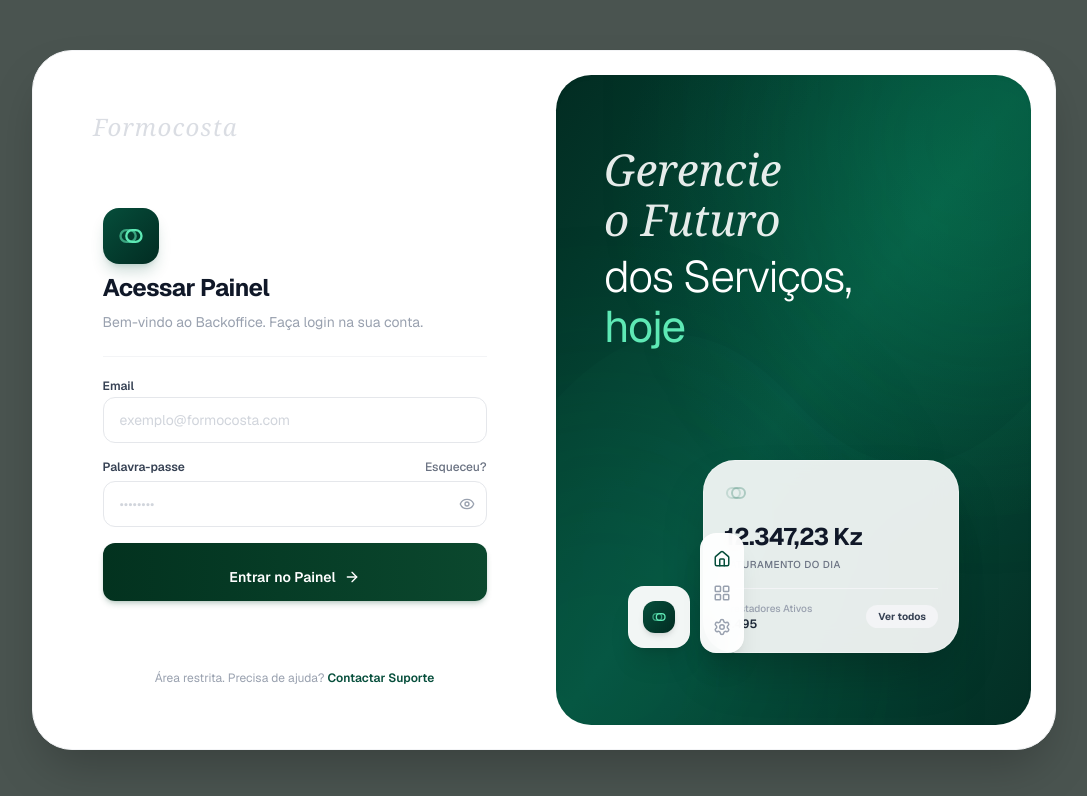
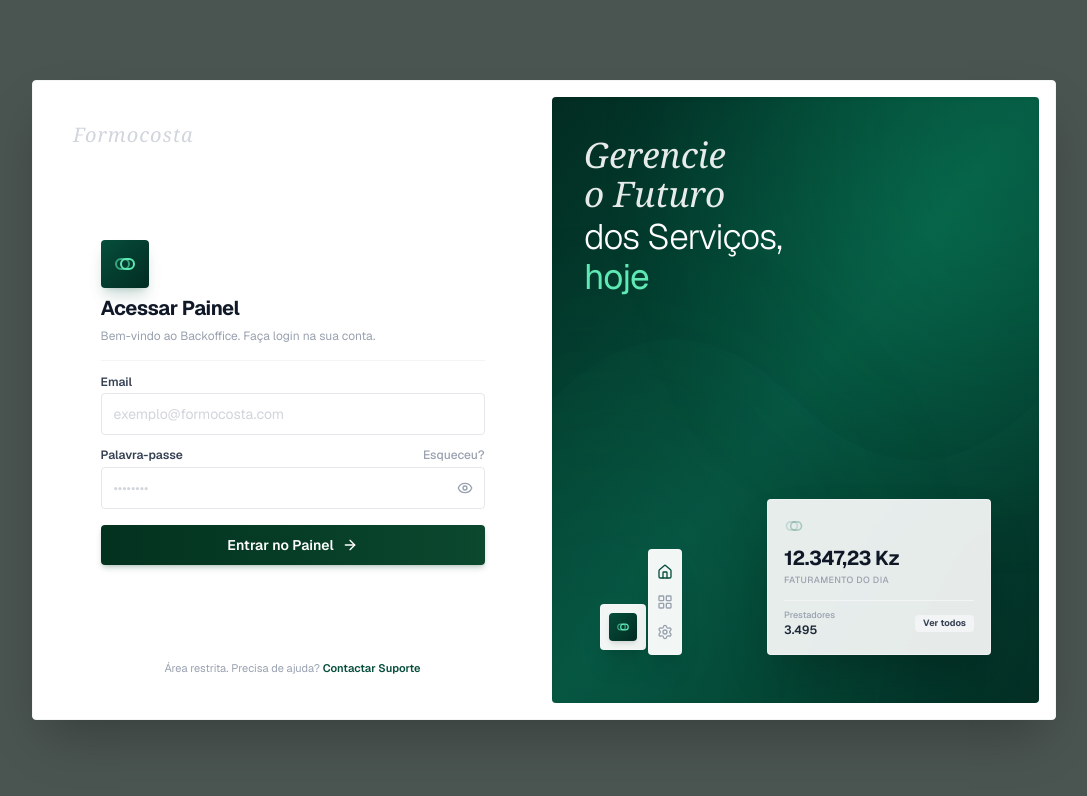
Before and after one commit to formocosta/frontend, a Next.js app: page /login in a window 1280 px wide. Shown: the top 796 px of the page, without its empty margins (96-1183 px from the left). Built offline with nearby package versions, Linux system fonts and the light colour scheme.

Commit message:
feat: create login page with authentication form and responsive layout

```diff
--- a/src/app/login/page.tsx
+++ b/src/app/login/page.tsx
@@ -3,7 +3,6 @@
 import { useState } from 'react';
 import { useRouter } from 'next/navigation';
 import { useAuth } from '@/lib/auth-context';
-import { MOCK_USERS } from '@/lib/auth';
 import {
   Eye,
   EyeOff,
@@ -22,75 +21,61 @@ export default function LoginPage() {
   const [password, setPassword] = useState('');
   const [showPassword, setShowPassword] = useState(false);
   const [loading, setLoading] = useState(false);
-  const [serverError, setServerError] = useState('');
 
   async function handleSubmit(e: React.FormEvent<HTMLFormElement>) {
     e.preventDefault();
-    setServerError('');
     setLoading(true);
 
     try {
-      // Simulate network request
-      await new Promise((r) => setTimeout(r, 1200));
-      const mockUser = MOCK_USERS[email];
-
-      if (!mockUser) {
-        setServerError('Credenciais inválidas. Verifique e tente novamente.');
-        return;
-      }
+      // Simulate direct redirect
+      await new Promise((r) => setTimeout(r, 800));
 
       login(
-        { id: mockUser.id, name: mockUser.name, email, role: mockUser.role },
+        { id: '1', name: 'Administrador', email: email || 'admin@formocosta.com', role: 'admin' },
         'mock-access-token',
         'mock-refresh-token',
       );
       router.push('/dashboard');
     } catch {
-      setServerError('Ocorreu um erro no servidor. Tente novamente mais tarde.');
+      router.push('/dashboard');
     } finally {
       setLoading(false);
     }
   }
 
   return (
-    <main className="min-h-screen bg-[#4a5450] flex items-center justify-center p-4 md:p-8 font-sans">
-      <div className="w-full max-w-5xl bg-white rounded-[2.5rem] p-3 grid md:grid-cols-2 shadow-2xl border border-gray-100 min-h-[640px] md:min-h-[700px] transition-all duration-300">
+    <main className="h-screen w-screen bg-[#4a5450] flex items-center justify-center p-3 md:p-6 font-sans overflow-hidden">
+      <div className="w-full max-w-5xl bg-white rounded-sm p-2 grid md:grid-cols-2 shadow-2xl border border-gray-100 h-full max-h-[580px] md:max-h-[640px] transition-all duration-300">
 
         {/* ── LEFT COLUMN (Login Form) ──────────────────────── */}
-        <div className="flex flex-col justify-between p-8 md:p-12 min-h-[500px]">
+        <div className="flex flex-col justify-between p-6 md:p-8 h-full overflow-y-auto">
           {/* Logo / Brand Header */}
-          <div className="text-gray-300/80 font-serif italic text-2xl tracking-wider select-none">
+          <div className="text-gray-300 font-serif italic text-xl tracking-wider select-none">
             Formocosta
           </div>
 
           {/* Form Content */}
-          <div className="max-w-sm w-full mx-auto my-auto space-y-6">
-            <div className="space-y-2">
+          <div className="max-w-sm w-full mx-auto my-auto space-y-4">
+            <div className="space-y-1.5">
               {/* Green Icon Box */}
-              <div className="w-14 h-14 rounded-2xl bg-gradient-to-br from-[#064e3b] to-[#022c22] flex items-center justify-center shadow-lg shadow-[#064e3b]/20">
+              <div className="w-12 h-12 rounded-sm bg-gradient-to-br from-[#064e3b] to-[#022c22] flex items-center justify-center shadow-lg shadow-[#064e3b]/20">
                 {/* Overlapping loops SVG icon */}
-                <svg viewBox="0 0 24 24" fill="currentColor" className="w-7 h-7 text-emerald-300">
+                <svg viewBox="0 0 24 24" fill="currentColor" className="w-6 h-6 text-emerald-300">
                   <path d="M8 6h3a6 6 0 0 1 6 6v0a6 6 0 0 1-6 6H8a6 6 0 0 1-6-6v0a6 6 0 0 1 6-6zm3 10a4 4 0 0 0 4-4v0a4 4 0 0 0-4-4H8a4 4 0 0 0-4 4v0a4 4 0 0 0 4 4h3z" opacity="0.6" />
                   <path d="M16 6h-3a6 6 0 0 0-6 6v0a6 6 0 0 0 6 6h3a6 6 0 0 0 6-6v0a6 6 0 0 0-6-6zm-3 10a4 4 0 0 1-4-4v0a4 4 0 0 1 4-4h3a4 4 0 0 1 4 4v0a4 4 0 0 1-4 4h-3z" />
                 </svg>
               </div>
-              <h2 className="text-2xl font-bold text-gray-900 tracking-tight">Acessar Painel</h2>
-              <p className="text-sm text-gray-400">
+              <h2 className="text-xl font-bold text-gray-900 tracking-tight">Acessar Painel</h2>
+              <p className="text-xs text-gray-400">
                 Bem-vindo ao Backoffice. Faça login na sua conta.
               </p>
             </div>
 
-            <div className="w-full border-t border-gray-100 my-4" />
+            <div className="w-full border-t border-gray-100 my-2" />
 
-            {serverError && (
-              <div className="text-center text-xs text-red-600 font-medium bg-red-50 border border-red-100 rounded-xl p-3 animate-in fade-in duration-200">
-                {serverError}
-              </div>
-            )}
-
-            <form onSubmit={handleSubmit} className="space-y-4">
+            <form onSubmit={handleSubmit} className="space-y-3">
               {/* Email Input */}
-              <div className="space-y-1.5">
+              <div className="space-y-1">
                 <label htmlFor="email" className="text-xs font-semibold text-gray-700">
                   Email
                 </label>
@@ -100,13 +85,13 @@ export default function LoginPage() {
                   placeholder="exemplo@formocosta.com"
                   value={email}
                   onChange={(e) => setEmail(e.target.value)}
-                  className="w-full px-4 py-3 rounded-xl border border-gray-200 focus:border-[#064e3b] focus:ring-1 focus:ring-[#064e3b] outline-none text-sm text-gray-800 placeholder:text-gray-300 transition-all bg-white"
+                  className="w-full px-3 py-2.5 rounded-sm border border-gray-200 focus:border-[#064e3b] focus:ring-1 focus:ring-[#064e3b] outline-none text-sm text-gray-800 placeholder:text-gray-300 transition-all bg-white"
                   required
                 />
               </div>
 
               {/* Password Input */}
-              <div className="space-y-1.5">
+              <div className="space-y-1">
                 <div className="flex justify-between items-center">
                   <label htmlFor="password" className="text-xs font-semibold text-gray-700">
                     Palavra-passe
@@ -114,7 +99,7 @@ export default function LoginPage() {
                   <button
                     type="button"
                     onClick={() => router.push('/forgot-password')}
-                    className="text-xs text-gray-500 hover:text-gray-900 font-medium transition-colors"
+                    className="text-xs text-gray-400 hover:text-gray-900 font-medium transition-colors"
                   >
                     Esqueceu?
                   </button>
@@ -126,7 +111,7 @@ export default function LoginPage() {
                     placeholder="••••••••"
                     value={password}
                     onChange={(e) => setPassword(e.target.value)}
-                    className="w-full px-4 py-3 rounded-xl border border-gray-200 focus:border-[#064e3b] focus:ring-1 focus:ring-[#064e3b] outline-none text-sm text-gray-800 placeholder:text-gray-300 transition-all bg-white pr-10"
+                    className="w-full px-3 py-2.5 rounded-sm border border-gray-200 focus:border-[#064e3b] focus:ring-1 focus:ring-[#064e3b] outline-none text-sm text-gray-800 placeholder:text-gray-300 transition-all bg-white pr-10"
                     required
                   />
                   <button
@@ -144,12 +129,12 @@ export default function LoginPage() {
               <button
                 type="submit"
                 disabled={loading}
-                className="w-full py-3.5 bg-gradient-to-r from-[#03321f] to-[#0b482e] hover:from-[#0b482e] hover:to-[#03321f] text-white text-sm font-semibold rounded-xl transition-all duration-300 shadow-md shadow-[#0b482e]/20 active:scale-[0.98] disabled:opacity-75 disabled:pointer-events-none flex items-center justify-center gap-2 cursor-pointer pt-6"
+                className="w-full py-2.5 bg-gradient-to-r from-[#03321f] to-[#0b482e] hover:from-[#0b482e] hover:to-[#03321f] text-white text-sm font-semibold rounded-sm transition-all duration-300 shadow-md shadow-[#0b482e]/20 active:scale-[0.98] disabled:opacity-75 disabled:pointer-events-none flex items-center justify-center gap-2 cursor-pointer mt-4"
               >
                 {loading ? (
                   <>
                     <Loader2 size={16} className="animate-spin" />
-                    A autenticar…
+                    A entrar…
                   </>
                 ) : (
                   <>
@@ -163,7 +148,7 @@ export default function LoginPage() {
 
           {/* Support / Privacy Footer */}
           <div className="text-center">
-            <span className="text-xs text-gray-400">
+            <span className="text-[11px] text-gray-400">
               Área restrita. Precisa de ajuda?{' '}
               <button type="button" className="text-[#064e3b] font-semibold hover:underline">
                 Contactar Suporte
@@ -173,8 +158,8 @@ export default function LoginPage() {
         </div>
 
         {/* ── RIGHT COLUMN (Premium Card) ────────────────────── */}
-        <div className="p-3 hidden md:flex">
-          <div className="w-full h-full rounded-[2.2rem] bg-gradient-to-br from-[#022c22] via-[#064e3b] to-[#022c22] relative overflow-hidden flex flex-col justify-between p-12 shadow-inner">
+        <div className="p-2 hidden md:flex h-full">
+          <div className="w-full h-full rounded-sm bg-gradient-to-br from-[#022c22] via-[#064e3b] to-[#022c22] relative overflow-hidden flex flex-col justify-between p-8 shadow-inner">
             {/* Glossy gradient reflection background blobs */}
             <div className="absolute inset-0 bg-[radial-gradient(circle_at_80%_20%,rgba(16,185,129,0.15),transparent_50%)] pointer-events-none" />
             <div className="absolute -top-[30%] -right-[30%] w-[80%] h-[80%] rounded-full bg-emerald-500/10 blur-[100px] pointer-events-none" />
@@ -188,27 +173,27 @@ export default function LoginPage() {
             </div>
 
             {/* Premium Typography Header */}
-            <div className="relative z-10 mt-6 space-y-1.5 select-none">
-              <div className="font-serif italic text-white/90 text-4xl lg:text-[2.75rem] font-medium leading-none">
+            <div className="relative z-10 mt-2 space-y-1 select-none">
+              <div className="font-serif italic text-white/90 text-3xl lg:text-[2.2rem] font-medium leading-none">
                 Gerencie
               </div>
-              <div className="font-serif italic text-white/90 text-4xl lg:text-[2.75rem] font-medium leading-none">
+              <div className="font-serif italic text-white/90 text-3xl lg:text-[2.2rem] font-medium leading-none">
                 o Futuro
               </div>
-              <div className="font-sans font-light text-white text-4xl lg:text-[2.75rem] leading-none pt-2 tracking-tight">
+              <div className="font-sans font-light text-white text-3xl lg:text-[2.2rem] leading-none pt-1 tracking-tight">
                 dos Serviços,
               </div>
-              <div className="font-sans font-normal text-emerald-300 text-4xl lg:text-[2.75rem] leading-none tracking-tight">
+              <div className="font-sans font-normal text-emerald-300 text-3xl lg:text-[2.2rem] leading-none tracking-tight">
                 hoje
               </div>
             </div>
 
             {/* Floating Widgets Area */}
-            <div className="relative h-64 mt-auto w-full select-none">
+            <div className="relative h-48 mt-auto w-full select-none">
               {/* Bottom-left logo icon square */}
-              <div className="absolute bottom-6 left-6 bg-white/95 backdrop-blur-md p-3.5 rounded-2xl shadow-xl border border-white/20 z-20 animate-float-delayed">
-                <div className="w-8 h-8 rounded-xl bg-gradient-to-br from-[#064e3b] to-[#022c22] flex items-center justify-center shadow-md">
-                  <svg viewBox="0 0 24 24" fill="currentColor" className="w-4 h-4 text-emerald-300">
+              <div className="absolute bottom-4 left-4 bg-white/95 backdrop-blur-md p-2 rounded-sm shadow-xl border border-white/20 z-20 animate-float-delayed">
+                <div className="w-7 h-7 rounded-sm bg-gradient-to-br from-[#064e3b] to-[#022c22] flex items-center justify-center shadow-md">
+                  <svg viewBox="0 0 24 24" fill="currentColor" className="w-3.5 h-3.5 text-emerald-300">
                     <path d="M8 6h3a6 6 0 0 1 6 6v0a6 6 0 0 1-6 6H8a6 6 0 0 1-6-6v0a6 6 0 0 1 6-6zm3 10a4 4 0 0 0 4-4v0a4 4 0 0 0-4-4H8a4 4 0 0 0-4 4v0a4 4 0 0 0 4 4h3z" opacity="0.6" />
                     <path d="M16 6h-3a6 6 0 0 0-6 6v0a6 6 0 0 0 6 6h3a6 6 0 0 0 6-6v0a6 6 0 0 0-6-6zm-3 10a4 4 0 0 1-4-4v0a4 4 0 0 1 4-4h3a4 4 0 0 1 4 4v0a4 4 0 0 1-4 4h-3z" />
                   </svg>
@@ -216,39 +201,39 @@ export default function LoginPage() {
               </div>
 
               {/* Vertical Menu Widget */}
-              <div className="absolute bottom-6 left-24 bg-white/95 backdrop-blur-md py-4 px-3 rounded-2xl flex flex-col gap-4 shadow-xl border border-white/20 z-20 animate-float">
-                <Home size={18} className="text-[#064e3b] cursor-pointer hover:scale-110 transition-transform" />
-                <LayoutGrid size={18} className="text-gray-400 cursor-pointer hover:scale-110 transition-transform" />
-                <Settings size={18} className="text-gray-400 cursor-pointer hover:scale-110 transition-transform" />
+              <div className="absolute bottom-4 left-16 bg-white/95 backdrop-blur-md py-3.5 px-2 rounded-sm flex flex-col gap-3.5 shadow-xl border border-white/20 z-20 animate-float">
+                <Home size={16} className="text-[#064e3b] cursor-pointer hover:scale-110 transition-transform" />
+                <LayoutGrid size={16} className="text-gray-400 cursor-pointer hover:scale-110 transition-transform" />
+                <Settings size={16} className="text-gray-400 cursor-pointer hover:scale-110 transition-transform" />
               </div>
 
               {/* Larger Statistics Card */}
-              <div className="absolute bottom-6 right-6 bg-white/90 backdrop-blur-md p-5 rounded-[2rem] w-64 shadow-2xl border border-white/30 z-10 animate-float">
-                <div className="flex justify-between items-start mb-4">
+              <div className="absolute bottom-4 right-4 bg-white/90 backdrop-blur-md p-4 rounded-sm w-56 shadow-2xl border border-white/30 z-10 animate-float">
+                <div className="flex justify-between items-start mb-2">
                   {/* Stylized Logo symbol */}
                   <div className="text-emerald-800/25">
-                    <svg viewBox="0 0 24 24" fill="currentColor" className="w-6 h-6">
+                    <svg viewBox="0 0 24 24" fill="currentColor" className="w-5 h-5">
                       <path d="M8 6h3a6 6 0 0 1 6 6v0a6 6 0 0 1-6 6H8a6 6 0 0 1-6-6v0a6 6 0 0 1 6-6zm3 10a4 4 0 0 0 4-4v0a4 4 0 0 0-4-4H8a4 4 0 0 0-4 4v0a4 4 0 0 0 4 4h3z" opacity="0.6" />
                       <path d="M16 6h-3a6 6 0 0 0-6 6v0a6 6 0 0 0 6 6h3a6 6 0 0 0 6-6v0a6 6 0 0 0-6-6zm-3 10a4 4 0 0 1-4-4v0a4 4 0 0 1 4-4h3a4 4 0 0 1 4 4v0a4 4 0 0 1-4 4h-3z" />
                     </svg>
                   </div>
                 </div>
 
-                <div className="space-y-1 mb-4">
-                  <div className="text-2xl font-bold text-gray-900 tracking-tight">
+                <div className="space-y-0.5 mb-3">
+                  <div className="text-xl font-bold text-gray-900 tracking-tight">
                     12.347,23 Kz
                   </div>
-                  <div className="text-[10px] text-gray-500 font-medium uppercase tracking-wider">
+                  <div className="text-[9px] text-gray-400 font-medium uppercase tracking-wider">
                     Faturamento do Dia
                   </div>
                 </div>
 
-                <div className="border-t border-gray-100 pt-3 flex justify-between items-center">
+                <div className="border-t border-gray-100 pt-2 flex justify-between items-center">
                   <div>
-                    <div className="text-[10px] text-gray-400 font-medium">Prestadores Ativos</div>
+                    <div className="text-[9px] text-gray-400 font-medium">Prestadores</div>
                     <div className="text-xs font-semibold text-gray-800">3.495</div>
                   </div>
-                  <button type="button" className="px-3 py-1 bg-gray-100 hover:bg-gray-200 text-[10px] font-bold rounded-full text-gray-700 transition-colors cursor-pointer">
+                  <button type="button" className="px-2 py-0.5 bg-gray-100 hover:bg-gray-200 text-[9px] font-bold rounded-sm text-gray-700 transition-colors cursor-pointer">
                     Ver todos
                   </button>
                 </div>
```
